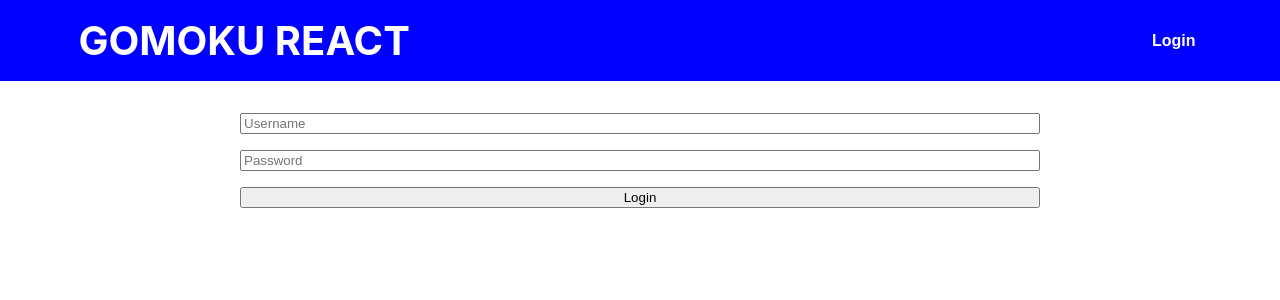
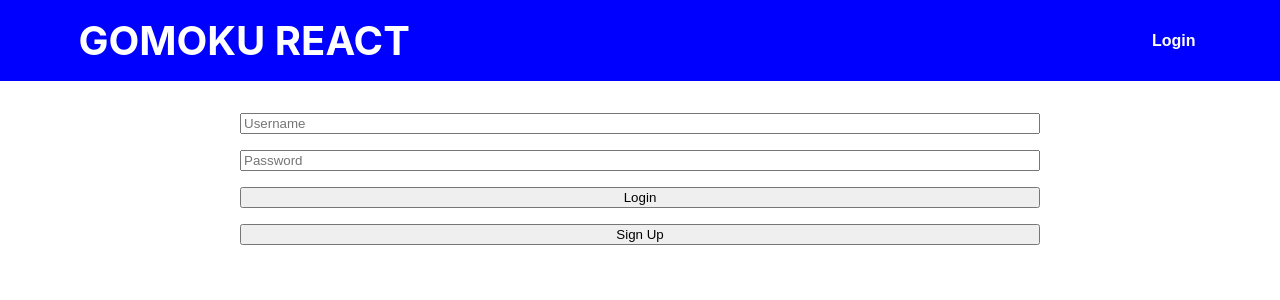
Before and after one commit to bld47282/gomoku-react, a React (Create React App) app: page /login in a window 1280 px wide. Shown: the top 300 px of the page. Built offline with nearby package versions, Linux system fonts and the light colour scheme.

Commit message:
Use navigate component for routing

```diff
--- a/src/App.tsx
+++ b/src/App.tsx
@@ -1,4 +1,4 @@
-import { Routes, Route} from 'react-router-dom'
+import { Routes, Route, Navigate} from 'react-router-dom'
 import { Home, Login, Signup, Game, History, Log } from './pages/';
 import { Header } from './components/';
 
@@ -16,7 +16,7 @@ function App() {
           <Route path="/game" element={<Game />} />
           <Route path="/games" element={<History />} />
           <Route path="/game-log/:id" element={<Log />} />
-          <Route path="*" element={<Home />} />
+          <Route path="*" element={<Navigate to="/" replace />} />
         </Routes>
       </main>
     </>
--- a/src/pages/Login.tsx
+++ b/src/pages/Login.tsx
@@ -1,4 +1,5 @@
 import { useState } from 'react'
+import { useNavigate } from 'react-router-dom'
 import { Button, Input, Message } from '../components'
 import users from "../data/users.json"
 
@@ -19,6 +20,8 @@ export default function Login() {
       console.log('logged in')
     }
   }
+
+  const navigate = useNavigate()
 
   return (
     <form className={style.container}
@@ -50,6 +53,7 @@ export default function Login() {
         }}
       />
       <Button type="submit">Login</Button>
+      <Button type="button" onClick={() => navigate("/signup")}>Sign Up</Button>
     </form>
   )
 }
```
